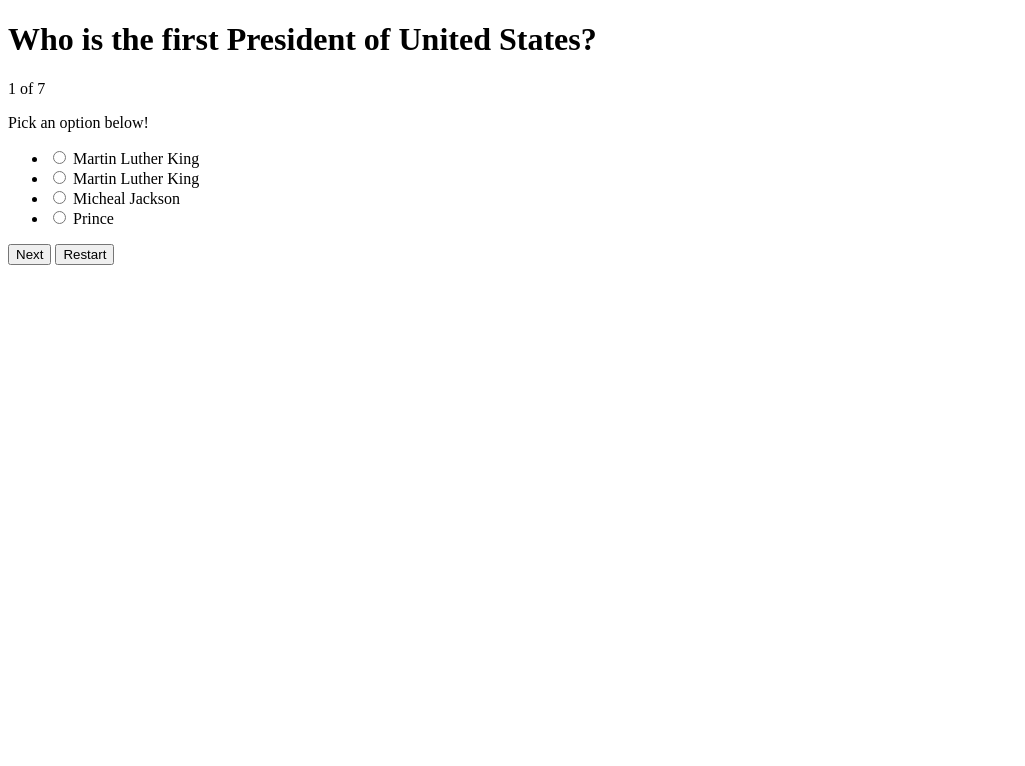
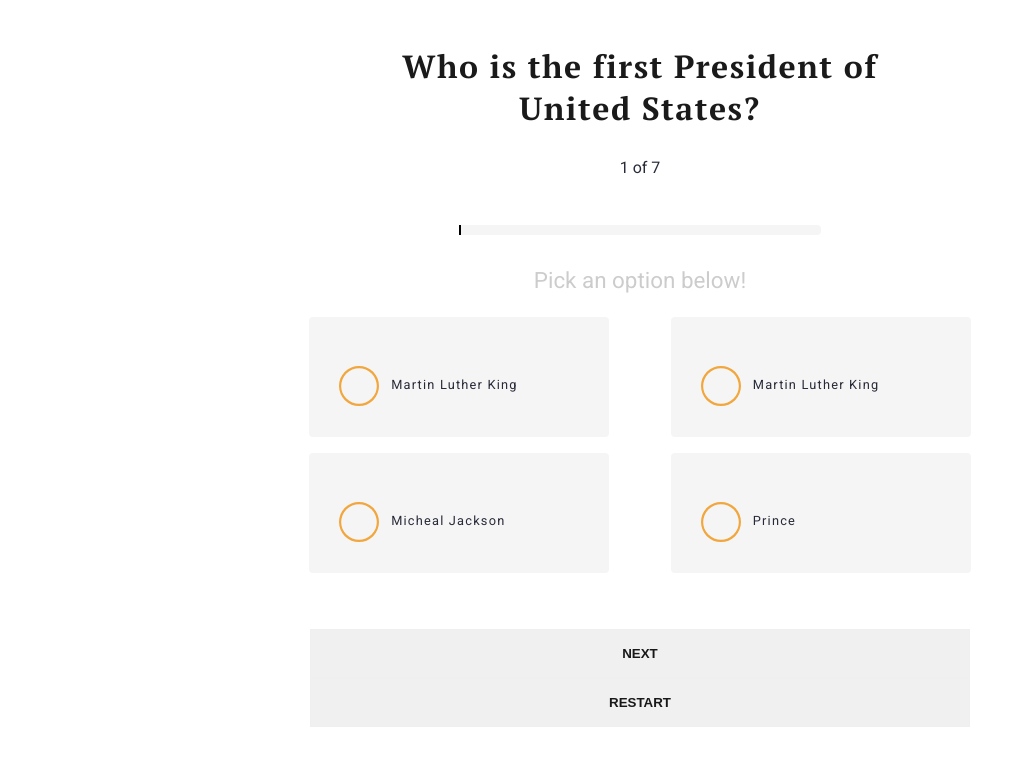
Before and after one commit to gfunkmaster/oop_quiz, a plain HTML site: page quiz/index.html in a window 1280 px wide. Shown: the whole page, without its empty margins (0-1025 px from the left). Drawn offline with Linux system fonts and the light colour scheme.

Commit message:
Css part done

```diff
--- a/quiz/css/styles.css
+++ b/quiz/css/styles.css
@@ -0,0 +1,141 @@
+@import url("https://fonts.googleapis.com/css2?family=PT+Serif:wght@400;700&family=Roboto:wght@300;400;700;900&display=swap");
+
+:root {
+  --main-font-color: #1a1a1a;
+  --main-bg-color: white;
+  --main-theme-color: rgb(241, 163, 39);
+  --light-white: #f5f5f5;
+  --light-gray: #ccc;
+  --light-black: #282a39;
+  --font-body-stack: "Roboto", sans-serif;
+  --font-heading-stack: "PT Serif", sans-serif;
+  --container-width: 768px;
+}
+* {
+  padding: 0;
+  margin: 0;
+  box-sizing: border-box;
+}
+
+.container {
+  max-width: var(--container-width);
+  margin: 0 auto;
+}
+
+.button {
+  padding: 1rem 3.8rem;
+  text-transform: uppercase;
+  border: 1px solid #eee;
+  outline: 0;
+  opacity: 0.9;
+  font-weight: bold;
+  transition: 0.3s all ease;
+}
+
+.button:hover {
+  opacity: 1;
+  background: var(--light-black);
+  color: white;
+}
+
+.botton.button--bordered {
+  border: 1px solid var(--light-black);
+}
+
+.quiz {
+  padding: 2rem 1.4rem;
+}
+
+.quiz__question-box {
+  text-align: center;
+}
+
+.quiz__question {
+  font-family: var(--font-heading-stack);
+  font-weight: bold;
+  letter-spacing: 1.5px;
+  padding: 0.8rem 4rem;
+  color: var(--main-font-color);
+}
+
+.quiz__tracker {
+  font-family: var(--font-body-stack);
+  color: var(--light-black);
+  padding: 1rem;
+}
+
+.quiz__tagline {
+  font-family: var(--font-body-stack);
+  color: var(--light-gray);
+  font-size: 1.4rem;
+}
+
+.progress {
+  border-radius: 4px;
+  margin: 2rem auto;
+  width: 50%;
+  background-color: var(--light-white);
+}
+
+.progress__inner {
+  height: 10px;
+  width: 0%;
+  background-color: var(--main-theme-color);
+  border-right: 2px solid black;
+}
+
+/* .quiz__choices-box {
+
+} */
+
+.quiz__choices {
+  list-style-type: none;
+  margin: 1rem auto;
+  display: flex;
+  flex-wrap: wrap;
+}
+
+.quiz__choice {
+  min-width: 300px;
+  border-radius: 4px;
+  display: block;
+  background-color: var(--light-white);
+  margin: 0.5rem auto;
+  font-family: var(--font-body-stack);
+  color: var(--light-black);
+  letter-spacing: 1.2px;
+  font-size: 0.8rem;
+}
+
+.quiz__label {
+  padding: 2rem 2rem;
+  display: flex;
+  align-items: center;
+}
+
+.quiz__choices input {
+  opacity: 0;
+}
+.quiz__choices input:checked + label {
+  color: var(--main-theme-color);
+}
+.quiz__choices input:checked + label i {
+  background-image: url("../images/circle-filled.svg");
+}
+.quiz__choices label i {
+  background: url("../images/circle-outline.svg");
+  background-size: 40px;
+  height: 40px;
+  width: 40px;
+  display: inline-block;
+  position: relative;
+  top: 1px;
+  left: -2px;
+  margin-right: 10px;
+}
+.quiz__footer {
+  padding: 2rem;
+  display: flex;
+  flex-direction: column;
+  margin-bottom: 0.5rem;
+}
--- a/quiz/index.html
+++ b/quiz/index.html
@@ -43,9 +43,9 @@
                   type="radio"
                   name="choice"
                   class="quiz__input"
-                  id="choice0"
+                  id="choice1"
                 />
-                <label for="choice0" class="quiz__label">
+                <label for="choice1" class="quiz__label">
                   <i></i>
                   Martin Luther King
                 </label>
@@ -56,9 +56,9 @@
                   type="radio"
                   name="choice"
                   class="quiz__input"
-                  id="choice0"
+                  id="choice2"
                 />
-                <label for="choice0" class="quiz__label">
+                <label for="choice2" class="quiz__label">
                   <i></i>
                   Micheal Jackson
                 </label>
@@ -69,9 +69,9 @@
                   type="radio"
                   name="choice"
                   class="quiz__input"
-                  id="choice0"
+                  id="choice3"
                 />
-                <label for="choice0" class="quiz__label">
+                <label for="choice3" class="quiz__label">
                   <i></i>
                   Prince
                 </label>
```
Also changed, not shown: quiz/images/circle-filled.svg (added), quiz/images/circle-outline.svg (added), 2 other files.
